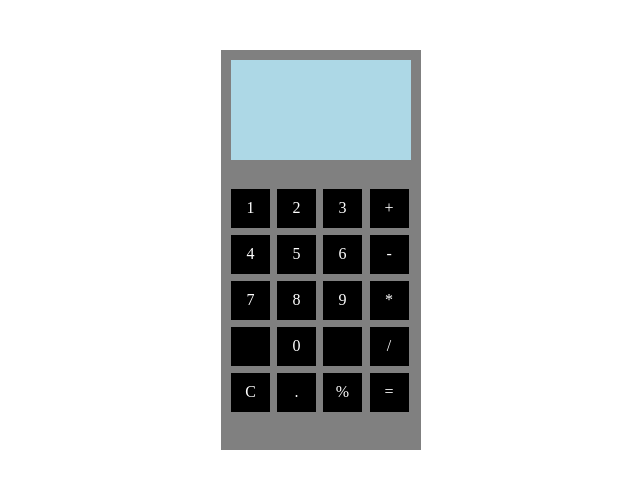
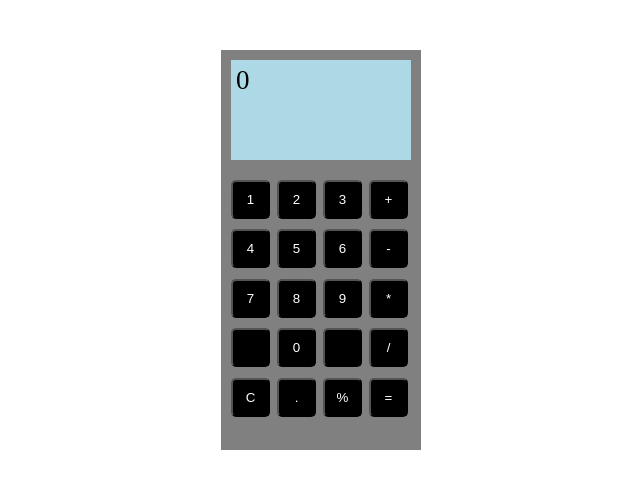
Before and after one commit to Olliekse/calculator, a plain HTML site: page index.html in a window 1280 px wide. Shown: the whole page, without its empty margins (319-959 px from the left). Drawn offline with Linux system fonts and the light colour scheme.

Commit message:
finished basic functionality

```diff
--- a/index.html
+++ b/index.html
@@ -11,13 +11,12 @@
 <body class="main">
   <div class="ui">
 
-    <div class="ui__screen"></div>
+    <div class="ui__screen">
+      <p class="ui__screen-digits">43534535</p>
+    </div>
     <div class="ui__btns-container">
-      <div class="btns-num-container"></div>
-      <div class="btns-func-container"></div>
+
     </div>
-
-  </div>
   </div>
 </body>
 
--- a/script.js
+++ b/script.js
@@ -1,10 +1,5 @@
-let num1 = 5;
-let num2 = 5;
-let op = "+";
-
 const btnsContainer = document.querySelector(".ui__btns-container");
-const btnsNum = document.querySelector(".btns-num-container");
-const btnsFunc = document.querySelector(".btns-func-container");
+const screen = document.querySelector(".ui__screen-digits");
 
 const add = (num1, num2) => {
   return num1 + num2;
@@ -22,7 +17,31 @@ const divide = (num1, num2) => {
   return num1 / num2;
 };
 
+const numsFuncs = [
+  1,
+  2,
+  3,
+  "+",
+  4,
+  5,
+  6,
+  "-",
+  7,
+  8,
+  9,
+  "*",
+  " ",
+  0,
+  " ",
+  "/",
+  "C",
+  ".",
+  "%",
+  "=",
+];
+
 const operate = (num1, op, num2) => {
+  console.log(num1, op, num2);
   if (op === "+") {
     return add(num1, num2);
   } else if (op === "-") {
@@ -34,23 +53,49 @@ const operate = (num1, op, num2) => {
   }
 };
 
-const nums = [1, 2, 3, 4, 5, 6, 7, 8, 9, " ", 0, " ", "C", ".", "%"];
+const createBtns = () => {
+  let num1 = 0;
+  let num2 = 0;
+  let inputSequence = 0;
+  let operator = "";
+  let screenSequence;
 
-const funcs = ["+", "-", "*", "/", "="];
+  screen.textContent = 0;
 
-const createBtns = () => {
-  for (i = 0; i < nums.length; i++) {
-    const btn = document.createElement("div");
-    btn.classList.add("btn", "btn_num");
-    btn.textContent = nums[i];
-    btnsNum.append(btn);
+  for (i = 0; i < numsFuncs.length; i++) {
+    const btn = document.createElement("button");
+    btn.classList.add("btn");
+    btn.textContent = numsFuncs[i];
+    btn.type = "button";
+    btnsContainer.append(btn);
+
+    btn.addEventListener("click", (e) => {
+      const input = e.target.textContent;
+      if (inputSequence === 0 && !isNaN(input)) {
+        num1 = parseInt(input);
+        screenSequence = num1;
+        screen.textContent = screenSequence;
+        inputSequence++;
+      } else if (
+        inputSequence === 1 &&
+        (input === "+" || input === "-" || input === "*" || input === "/")
+      ) {
+        operator = input;
+        screenSequence += operator;
+        screen.textContent = screenSequence;
+        inputSequence++;
+      } else if (inputSequence === 2 && !isNaN(input)) {
+        num2 = parseInt(input);
+        screenSequence = `${num1}${operator}${num2}`;
+        screen.textContent = screenSequence;
+        inputSequence++;
+      } else if (inputSequence === 3 && input === "=") {
+        screen.textContent = operate(num1, operator, num2);
+        console.log(operate(num1, operator, num2));
+        inputSequence = 0;
+      }
+    });
   }
 };
-for (i = 0; i < funcs.length; i++) {
-  const btn = document.createElement("div");
-  btn.classList.add("btn", "btn_func");
-  btn.textContent = funcs[i];
-  btnsFunc.append(btn);
-}
 
 createBtns();
--- a/style.css
+++ b/style.css
@@ -17,13 +17,13 @@
 }
 
 .ui__btns-container {
-  align-items: center;
-  justify-content: center;
   margin-top: 100px;
+  flex-wrap: wrap;
+  gap: 7px;
   padding: 10px;
   display: flex;
   width: 90%;
-  height: 90%;
+  height: 60%;
 }
 
 
@@ -36,11 +36,8 @@
   background-color: black;
   z-index: 2;
   color: white;
+  border-radius: 5px;
 
-}
-
-.btn_num, .btn_func {
-  color: white;
 }
 
 .ui__screen {
@@ -54,16 +51,7 @@
 
 }
 
-.btns-num-container {
-  display: flex;
-  flex-wrap: wrap;
-  width: 77%;
-  gap: 7px;
+.ui__screen-digits {
+  margin: 5px;
+  font-size: 27px;
 }
-
-.btns-func-container {
-  display: flex;
-  flex-wrap: wrap;
-  gap: 7px;
-  width: 23%;
-}
```
